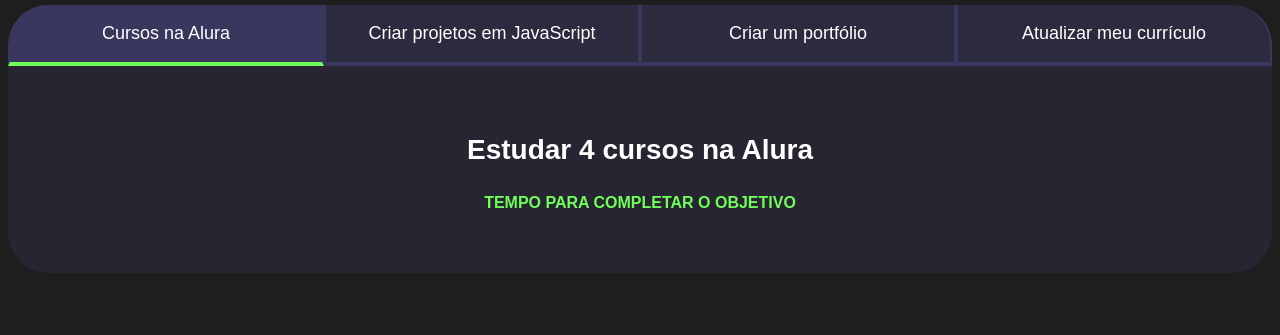
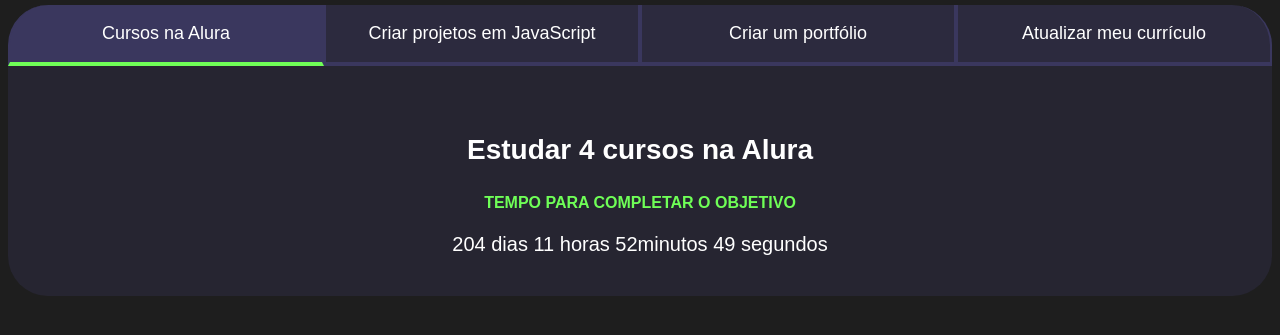
Before and after one commit to angelicaviganohehe/JAVA-script, a plain HTML site: page index.html in a window 1280 px wide. Shown: the part 93-428 px from the top of the page. Drawn offline with Linux system fonts and the light colour scheme; a web font is replaced by a local one.

Commit message:
Add files via upload

```diff
--- a/index.html
+++ b/index.html
@@ -22,19 +22,22 @@
         <div class="aba-conteudo ativo">
         <h3 class="aba-conteudo-titulo-principal">Estudar 4 cursos na Alura</h3>
         <h4 class="aba-conteudo-titulo-secundario">Tempo para completar o objetivo</h4>
-    </div>
+        <div class="contador"></div>
     </div>
         <div class="aba-conteudo">
         <h3 class="aba-conteudo-titulo-principal">Criar 5 projetos em Javascript</h3>
         <h4 class="aba-conteudo-titulo-secundario">Tempo para completar o objetivo</h4>
+        <div class="contador"></div>
     </div>
     <div class="aba-conteudo">
     <h3 class="aba-conteudo-titulo-principal">Criar um portfolio com os meus 3 melhores projetos</h3>
     <h4 class="aba-conteudo-titulo-secundario">Tempo para completar o objetivo</h4>
+    <div class="contador"></div>
     </div>
     <div class="aba-conteudo">
     <h3 class="aba-conteudo-titulo-principal">Atualizar meu curriculo com os certificados da Alura</h3>
     <h4 class="aba-conteudo-titulo-secundario">Tempo para completar o objetivo</h4>
+    <div class="contador"></div>
     </div>
     </div>
     <script src="main.js"></script>
--- a/main.js
+++ b/main.js
@@ -1,7 +1,6 @@
 const botoes = document.querySelectorAll(".botao");
 const textos = document.querySelectorAll(".aba-conteudo");
 for(let i=0;i <botoes.length;i++){ botoes[i].onclick = function() {
-
 for(let j=0;j<botoes.length;j++) { botoes[j].classList.remove("ativo");
 textos[j].classList.remove("ativo");
 }
@@ -9,3 +8,26 @@ botoes[i].classList.add("ativo");
 textos[i].classList.add("ativo");
 }
 }
+const contadores = document.querySelectorAll(".contador");
+const tempoObjetivo1 = new Date("2024-10-05T00:00:00");
+const tempoObjetivo2 = new Date("2023-12-05T00:00:00");
+const tempoObjetivo3 = new Date("2023-12-30T00:00:00");
+const tempoObjetivo4 = new Date("2024-02-01T00:00:00");
+
+contadores[0].textContent = calculaTempo(tempoObjetivo1);
+contadores[0].textContent = tempoObjetivo1 - tempoAtual;
+contadores[1].textContent = tempoObjetivo2 - tempoAtual;
+
+function calculaTempo(tempoObjetivo) {
+    let tempoAtual = new Date();
+    let tempoFinal = tempoObjetivo - tempoAtual;
+    let segundos = Math.floor(tempoFinal / 1000);
+    let minutos = Math.floor(segundos / 60);
+    let horas = Math.floor(minutos / 60);
+    let dias = Math.floor(horas / 24);
+    segundos %= 60;
+    minutos %= 60;
+    horas %= 24;
+
+    return dias + " dias " + horas + " horas " + minutos + "minutos " + segundos + " segundos";
+ }
--- a/style.css
+++ b/style.css
@@ -69,3 +69,7 @@ body {
                         color: var(--verde);
                         text-transform: uppercase;
                             }
+     .contador{
+           font-size: 20px;
+           text-align: center;
+          }
```
